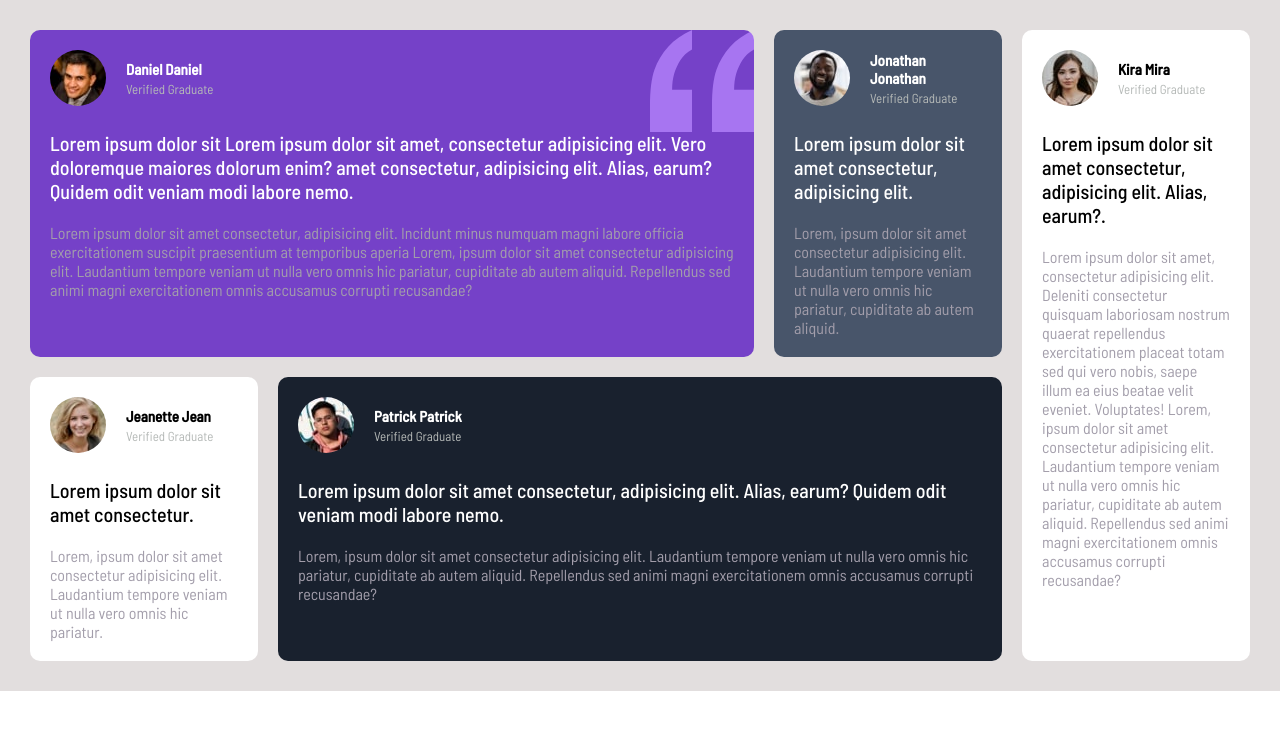
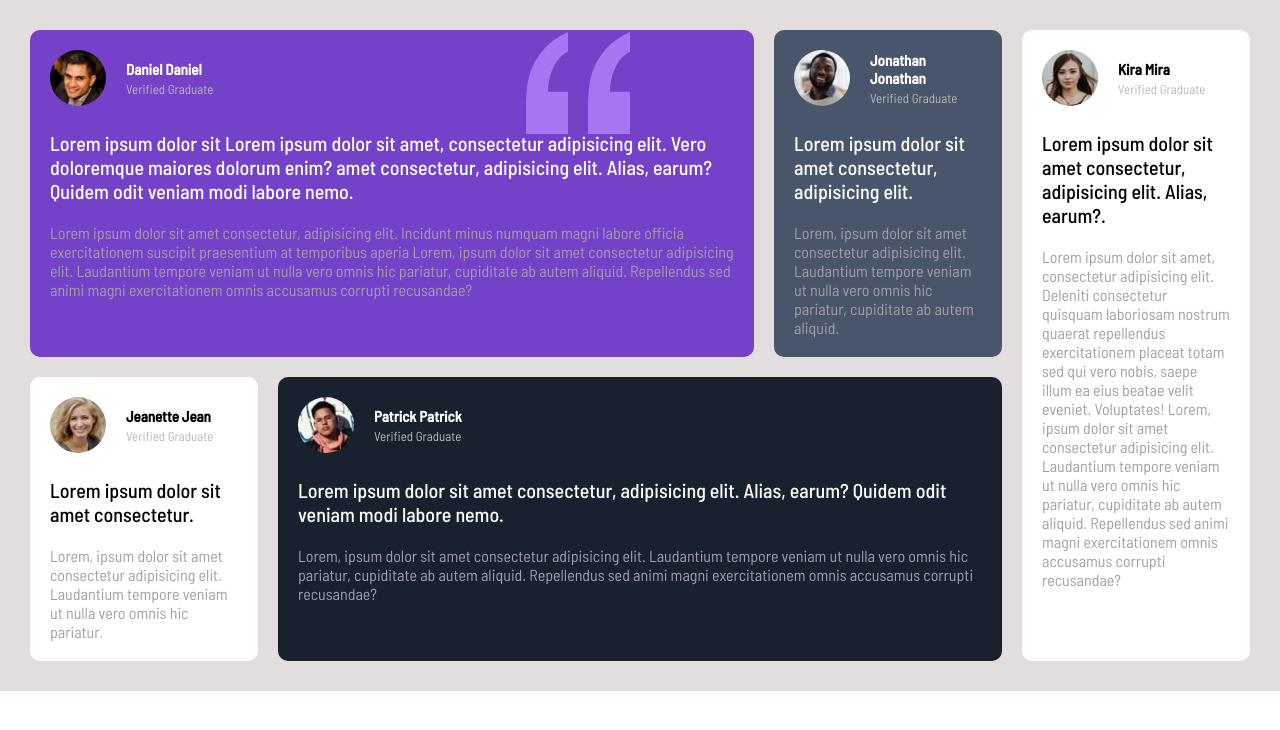
Before and after one commit to RamyEbrahim/Testimonials-grid-section, a plain HTML site: page index.html in a window 1280 px wide. Drawn offline with Linux system fonts and the light colour scheme.

Commit message:
Update master.css

```diff
--- a/css/master.css
+++ b/css/master.css
@@ -80,6 +80,7 @@
 .container .daniel {
     grid-column: span 3;
     background: url(../images/bg-pattern-quotation.svg) right top no-repeat, hsl(263, 55%, 52%);
+    background-position: 80% 1%;
     color: white;
 }
 
```
